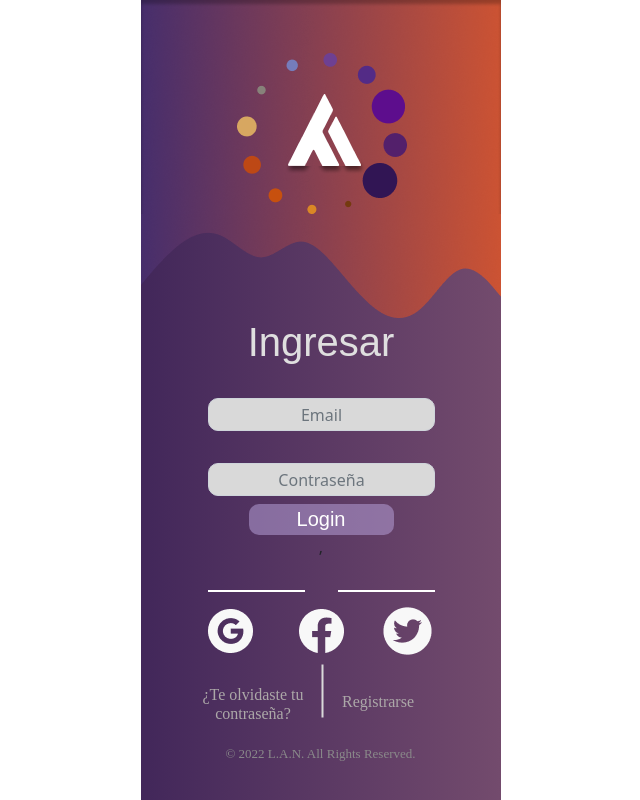
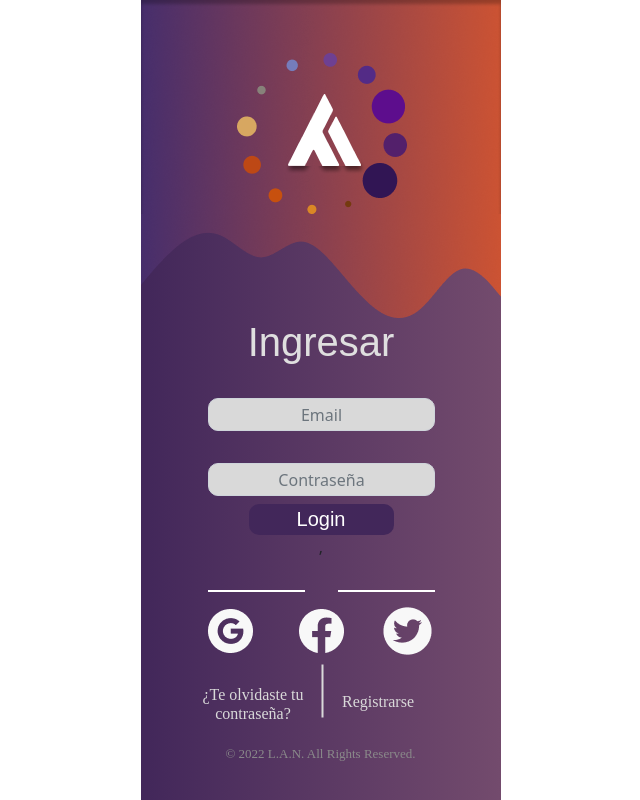
Before and after one commit to luanaesteve/AIDE_APP, a React (Create React App) app in the folder aplicacion/: page / in a window 1280 px wide. In both pictures the pointer is over the button "Login". Shown: the whole page, without its empty margins (319-959 px from the left). Built offline with nearby package versions, Linux system fonts and the light colour scheme; grey boxes are pictures that could not be loaded; a web font is replaced by a local one.

Commit message:
colorcito

```diff
--- a/aplicacion/src/App.css
+++ b/aplicacion/src/App.css
@@ -50,6 +50,12 @@ font-size: 20px;
 line-height: 25px;
 text-align: center;
 color: #FFFFFF;
+display: inline-block;
+}
+
+.boton:hover{
+background-color: #42275A;
+
 }
 
 .linea1{
@@ -122,6 +128,7 @@ transform: rotate(90deg);
   text-align: center;
   text-decoration:none;
   display: inline-block;
+  color: #D9D9D9;
 }
 
 .registrarse {
@@ -137,8 +144,10 @@ font-weight: 400;
 font-size: 16px;
 line-height: 19px;
 text-align: center;
+display: inline-block;
+color: #D9D9D9;
 }
-.contraseñaolvidada, .registrarse, a:hover{
+.contraseñaolvidada:hover, .registrarse:hover{
   color: #aca8a8;
 }
 
```
